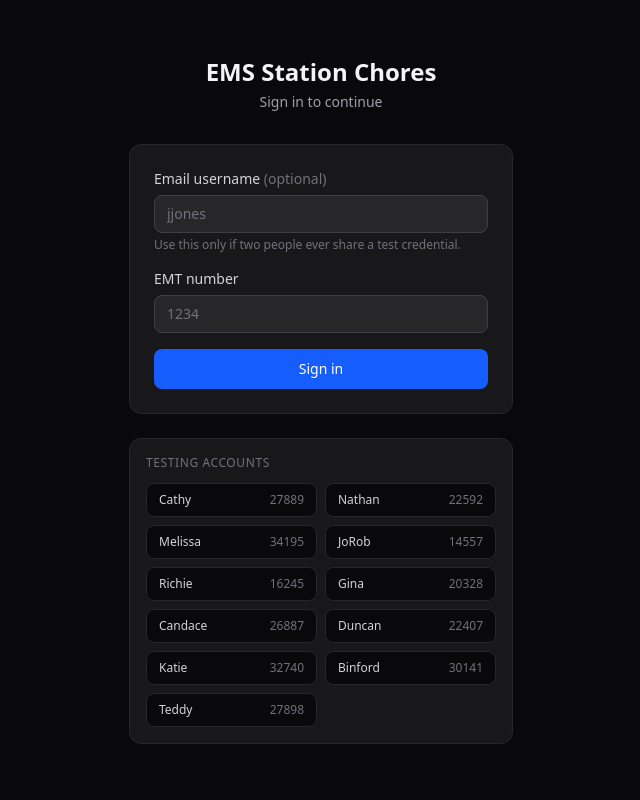
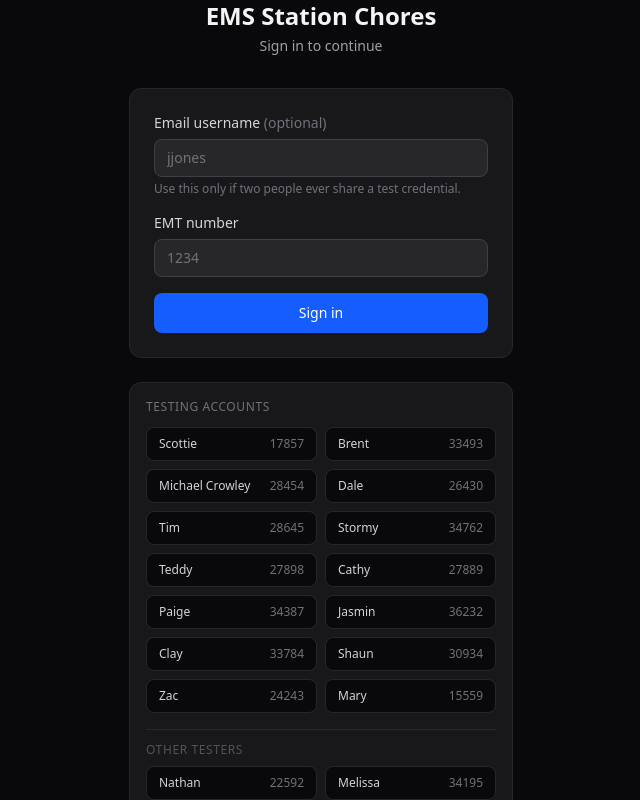
Before and after one commit to dr-pib/chores, a Next.js app: page /login in a window 1280 px wide. Shown: the top 800 px of the page, without its empty margins (319-959 px from the left). Built offline with nearby package versions, Linux system fonts and the light colour scheme.

Commit message:
Improve testing login shortcuts

```diff
--- a/app/login/page.tsx
+++ b/app/login/page.tsx
@@ -9,8 +9,37 @@ export default function LoginPage() {
   const [error, setError] = useState('')
   const [username, setUsername] = useState('')
   const [emtNumber, setEmtNumber] = useState('')
-  const exampleAccounts = [
+  const crewRows = [
+    [
+      { name: 'Scottie', emtNumber: '17857' },
+      { name: 'Brent', emtNumber: '33493' },
+    ],
+    [
+      { name: 'Michael Crowley', emtNumber: '28454' },
+      { name: 'Dale', emtNumber: '26430' },
+    ],
+    [
+      { name: 'Tim', emtNumber: '28645' },
+      { name: 'Stormy', emtNumber: '34762' },
+    ],
+    [
+      { name: 'Teddy', emtNumber: '27898' },
       { name: 'Cathy', emtNumber: '27889' },
+    ],
+    [
+      { name: 'Paige', emtNumber: '34387' },
+      { name: 'Jasmin', emtNumber: '36232' },
+    ],
+    [
+      { name: 'Clay', emtNumber: '33784' },
+      { name: 'Shaun', emtNumber: '30934' },
+    ],
+    [
+      { name: 'Zac', emtNumber: '24243' },
+      { name: 'Mary', emtNumber: '15559' },
+    ],
+  ]
+  const otherAccounts = [
     { name: 'Nathan', emtNumber: '22592' },
     { name: 'Melissa', emtNumber: '34195' },
     { name: 'JoRob', emtNumber: '14557' },
@@ -20,17 +49,17 @@ export default function LoginPage() {
     { name: 'Duncan', emtNumber: '22407' },
     { name: 'Katie', emtNumber: '32740' },
     { name: 'Binford', emtNumber: '30141' },
-    { name: 'Teddy', emtNumber: '27898' },
   ]
 
-  async function handleSubmit(e: React.FormEvent) {
-    e.preventDefault()
+  function loginWithCredentials(usernameToUse: string, emtNumberToUse: string) {
     setError('')
+    setUsername(usernameToUse)
+    setEmtNumber(emtNumberToUse)
     startTransition(async () => {
       const res = await fetch('/api/auth/login', {
         method: 'POST',
         headers: { 'Content-Type': 'application/json' },
-        body: JSON.stringify({ email_username: username, emt_number: emtNumber }),
+        body: JSON.stringify({ email_username: usernameToUse, emt_number: emtNumberToUse }),
       })
       if (res.ok) {
         router.push('/my-chores?from=login')
@@ -39,6 +68,11 @@ export default function LoginPage() {
         setError(data?.error ?? 'Login failed')
       }
     })
+  }
+
+  async function handleSubmit(e: React.FormEvent) {
+    e.preventDefault()
+    loginWithCredentials(username, emtNumber)
   }
 
   return (
@@ -101,16 +135,35 @@ export default function LoginPage() {
 
         <div className="mt-6 bg-zinc-900 rounded-xl border border-zinc-800 p-4">
           <p className="text-zinc-500 text-xs font-medium uppercase tracking-wider mb-3">Testing accounts</p>
-          <div className="grid grid-cols-2 gap-2">
-            {exampleAccounts.map(account => (
+          <div className="space-y-2">
+            {crewRows.map((row, rowIndex) => (
+              <div key={rowIndex} className="grid grid-cols-2 gap-2">
+                {row.map(account => (
                   <button
                     key={account.emtNumber}
                     type="button"
-                onClick={() => {
-                  setUsername('')
-                  setEmtNumber(account.emtNumber)
-                }}
-                className="flex items-center justify-between rounded-lg border border-zinc-800 bg-zinc-950 px-3 py-2 text-left text-xs transition-colors hover:border-blue-500/60 hover:bg-blue-950/30"
+                    disabled={isPending}
+                    onClick={() => loginWithCredentials('', account.emtNumber)}
+                    className="flex items-center justify-between rounded-lg border border-zinc-800 bg-zinc-950 px-3 py-2 text-left text-xs transition-colors hover:border-blue-500/60 hover:bg-blue-950/30 disabled:cursor-not-allowed disabled:opacity-50"
+                  >
+                    <span className="font-medium text-zinc-300">{account.name}</span>
+                    <span className="font-mono text-zinc-500">{account.emtNumber}</span>
+                  </button>
+                ))}
+              </div>
+            ))}
+          </div>
+
+          <div className="mt-4 border-t border-zinc-800 pt-3">
+            <p className="text-zinc-600 text-xs font-medium uppercase tracking-wider mb-2">Other testers</p>
+            <div className="grid grid-cols-2 gap-2">
+              {otherAccounts.map(account => (
+                <button
+                  key={account.emtNumber}
+                  type="button"
+                  disabled={isPending}
+                  onClick={() => loginWithCredentials('', account.emtNumber)}
+                  className="flex items-center justify-between rounded-lg border border-zinc-800 bg-zinc-950 px-3 py-2 text-left text-xs transition-colors hover:border-blue-500/60 hover:bg-blue-950/30 disabled:cursor-not-allowed disabled:opacity-50"
                 >
                   <span className="font-medium text-zinc-300">{account.name}</span>
                   <span className="font-mono text-zinc-500">{account.emtNumber}</span>
@@ -120,5 +173,6 @@ export default function LoginPage() {
           </div>
         </div>
       </div>
+    </div>
   )
 }
```
Also changed, not shown: 2 other files (tests, documents, lock files or other folders). Lines whose indentation alone changed are shown as unchanged.
